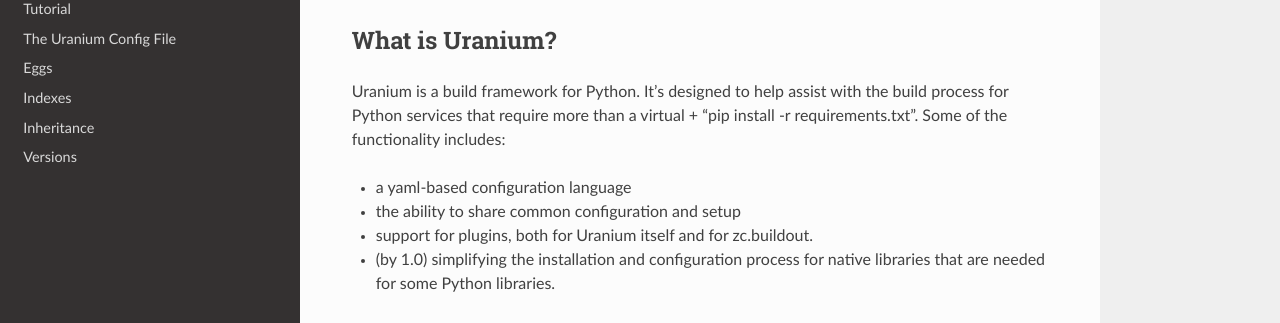
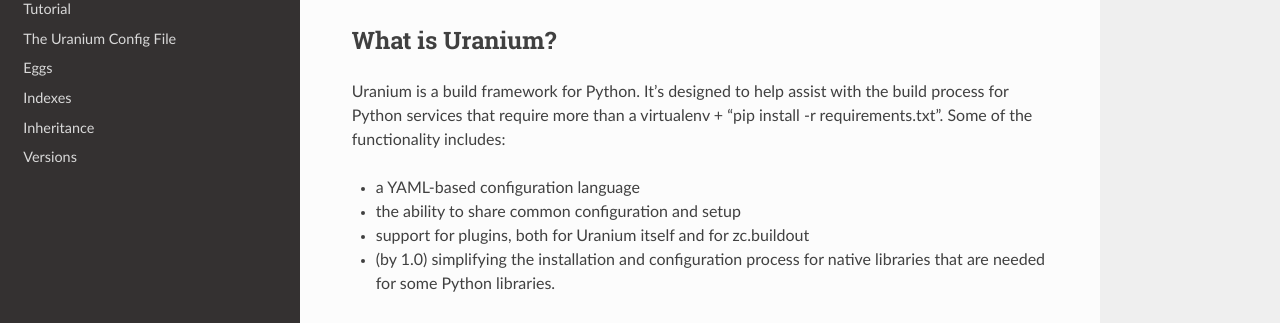
Before and after one commit to toumorokoshi/uranium, a Sphinx documentation site: the page built from docs/index.rst, in a window 1280 px wide and 1042 px high. Shown: the part 136-459 px from the top of the window. Built offline with Sphinx 7.4.7 and the Read the Docs theme 2.0.0, drawn with Linux system fonts in a browser that asks for light colours.

Commit message:
Make a couple formatting and grammar changes to docs

```diff
--- a/docs/index.rst
+++ b/docs/index.rst
@@ -11,12 +11,12 @@
 ----------------
 
 Uranium is a build framework for Python. It's designed to help assist with the build process
-for Python services that require more than a virtual + "pip install -r requirements.txt". Some of the
+for Python services that require more than a virtualenv + "pip install -r requirements.txt". Some of the
 functionality includes:
 
-* a yaml-based configuration language
+* a YAML-based configuration language
 * the ability to share common configuration and setup
-* support for plugins, both for Uranium itself and for zc.buildout.
+* support for plugins, both for Uranium itself and for zc.buildout
 * (by 1.0) simplifying the installation and configuration process for
   native libraries that are needed for some Python libraries.
 
```
Also changed, not shown: docs/config.rst (+10 -10 lines), 1 other file.
